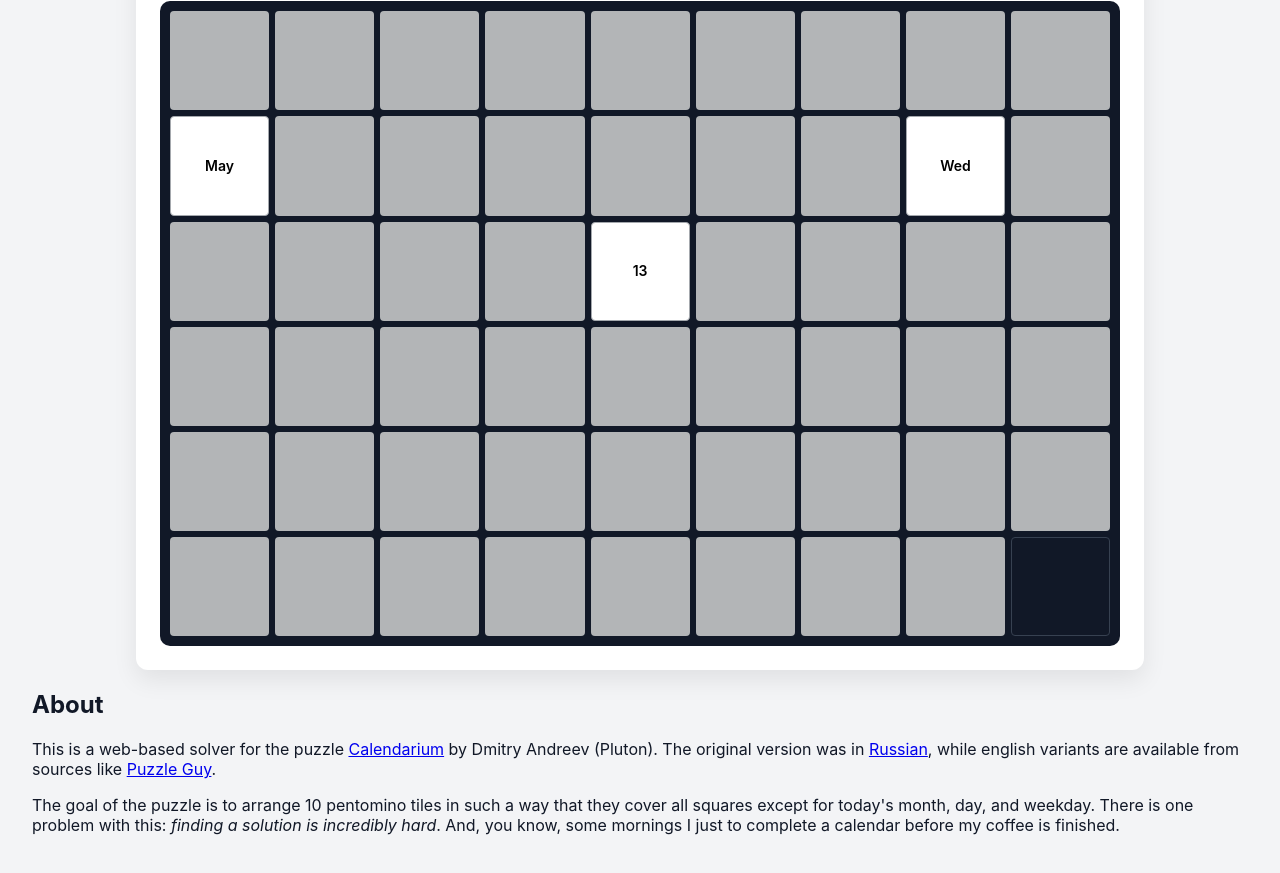
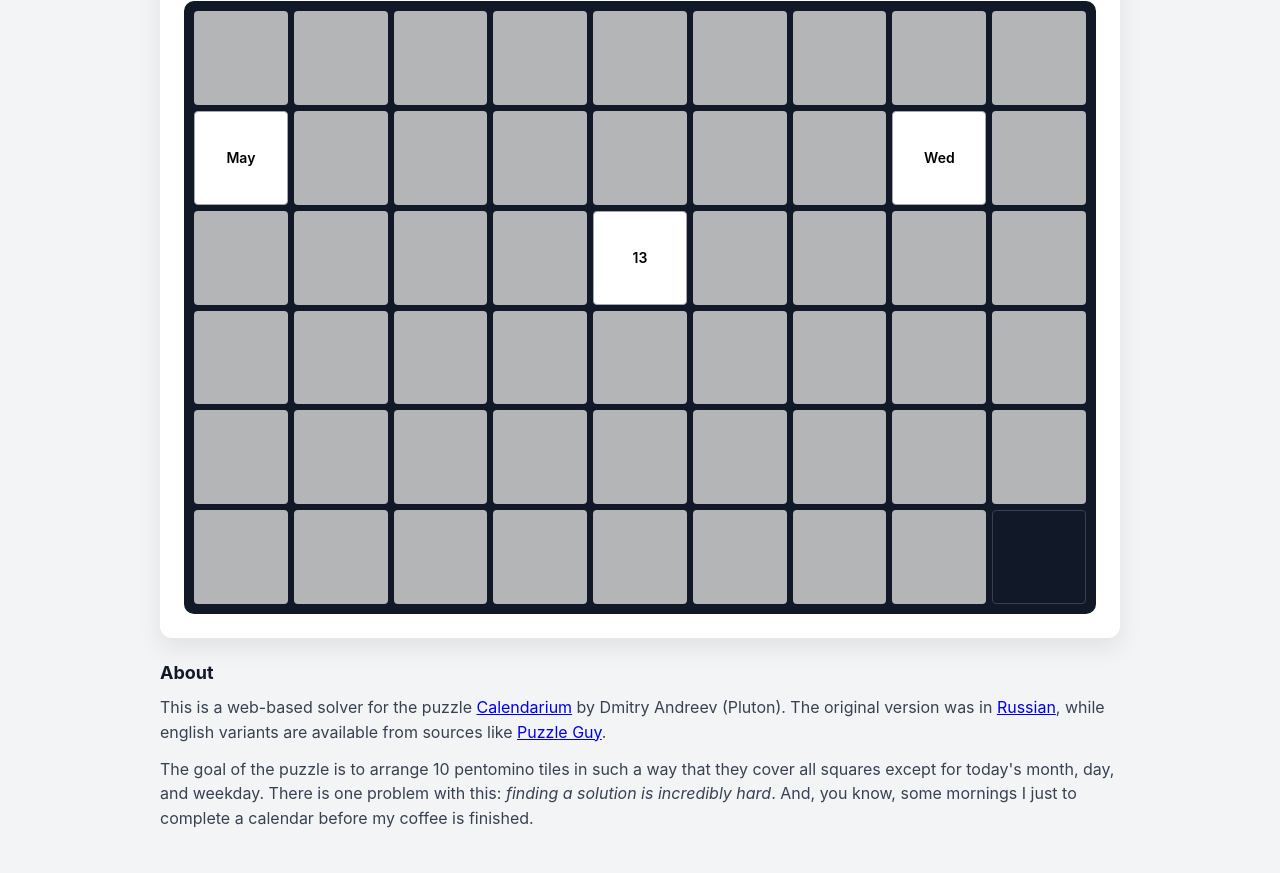
Before and after one commit to sbliven/pentomino-calendar, a website built with Vite: page index.html in a window 1280 px wide. Shown: the part 303-1176 px from the top of the page. Built offline with nearby package versions, Linux system fonts and the light colour scheme; what dlx would draw is missing.

Commit message:
Set page max-width

```diff
--- a/index.html
+++ b/index.html
@@ -11,16 +11,18 @@
     <link rel="manifest" href="./assets/site.webmanifest" />
   </head>
   <body>
+    <div class="page-wrap">
       <header class="page-header">
         <img class="page-header-icon" src="./assets/icon.svg" width="48" height="48" alt="" decoding="async" />
         <h1>Pentomino Calendar Solver</h1>
       </header>
       <div id="app"></div>
-    <section>
+      <section class="about">
         <summary><h2>About</h2></summary>
         <p>This is a web-based solver for the puzzle <a href="https://www.twistypuzzles.com/forum/viewtopic.php?t=39609">Calendarium</a> by Dmitry Andreev (Pluton). The original version was in <a href="https://collectionerus.ru/collections/pp/178/">Russian</a>, while english variants are available from sources like <a href="https://puzzleguy.store/products/calendar-puzzle-each-day-a-new-challenge">Puzzle Guy</a>.</p>
         <p>The goal of the puzzle is to arrange 10 pentomino tiles in such a way that they cover all squares except for today's month, day, and weekday. There is one problem with this: <em>finding a solution is incredibly hard</em>. And, you know, some mornings I just to complete a calendar before my coffee is finished.</p>
       </section>
+    </div>
     <script type="module" src="/src/main.ts"></script>
   </body>
 </html>
--- a/src/styles.css
+++ b/src/styles.css
@@ -9,12 +9,18 @@ body {
   padding: 2rem;
 }
 
+.page-wrap {
+  max-width: 960px;
+  margin: 0 auto;
+  width: 100%;
+  box-sizing: border-box;
+}
+
 .page-header {
   display: flex;
   align-items: center;
   gap: 0.75rem;
-  max-width: 960px;
-  margin: 0 auto 1rem;
+  margin-bottom: 1rem;
 }
 
 .page-header-icon {
@@ -24,12 +30,29 @@ body {
 }
 
 .container {
-  max-width: 960px;
-  margin: 0 auto;
   background: #fff;
   border-radius: 12px;
   padding: 1.5rem;
   box-shadow: 0 10px 25px rgba(0, 0, 0, 0.08);
+}
+
+.about {
+  margin-top: 1.5rem;
+}
+
+.about h2 {
+  margin: 0 0 0.75rem;
+  font-size: 1.125rem;
+}
+
+.about p {
+  margin: 0 0 0.75rem;
+  color: #374151;
+  line-height: 1.55;
+}
+
+.about p:last-child {
+  margin-bottom: 0;
 }
 
 h1 {
```
Lines whose indentation alone changed are shown as unchanged.
